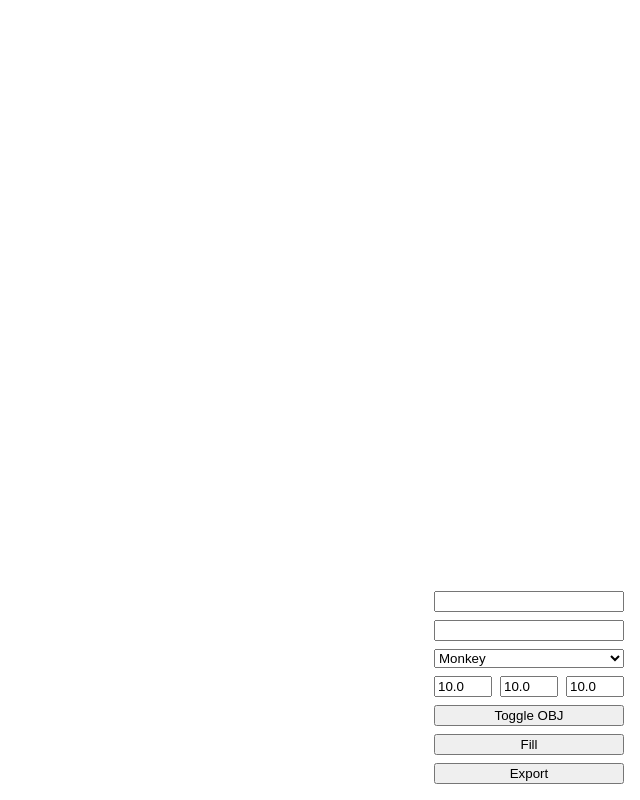
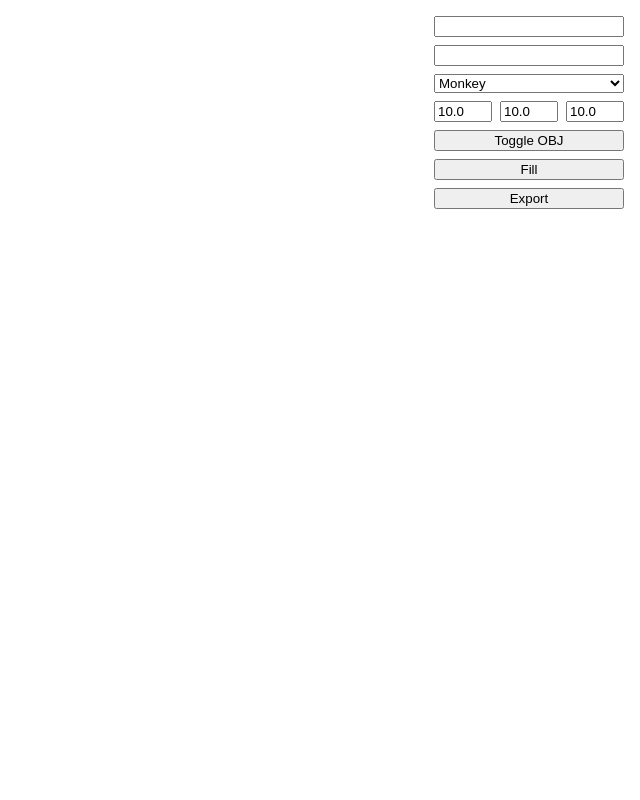
Before and after one commit to Metafold3d/metafold-three.js, a plain HTML site: page index.html in a window 1280 px wide. Shown: the whole page, without its empty margins (640-1280 px from the left). Drawn offline with nearby package versions, Linux system fonts and the light colour scheme.

Commit message:
deploy: b1624067a12dd49b680dd36fce38d822a131c5a7

```diff
--- a/index.html
+++ b/index.html
@@ -48,7 +48,7 @@ main {
 #controls {
   width: 16rem;
   position: absolute;
-  bottom: 1rem;
+  top: 1rem;
   right: 1rem;
   display: grid;
   grid-auto-rows: auto;
```
Also changed, not shown: README.md, banner.png.
